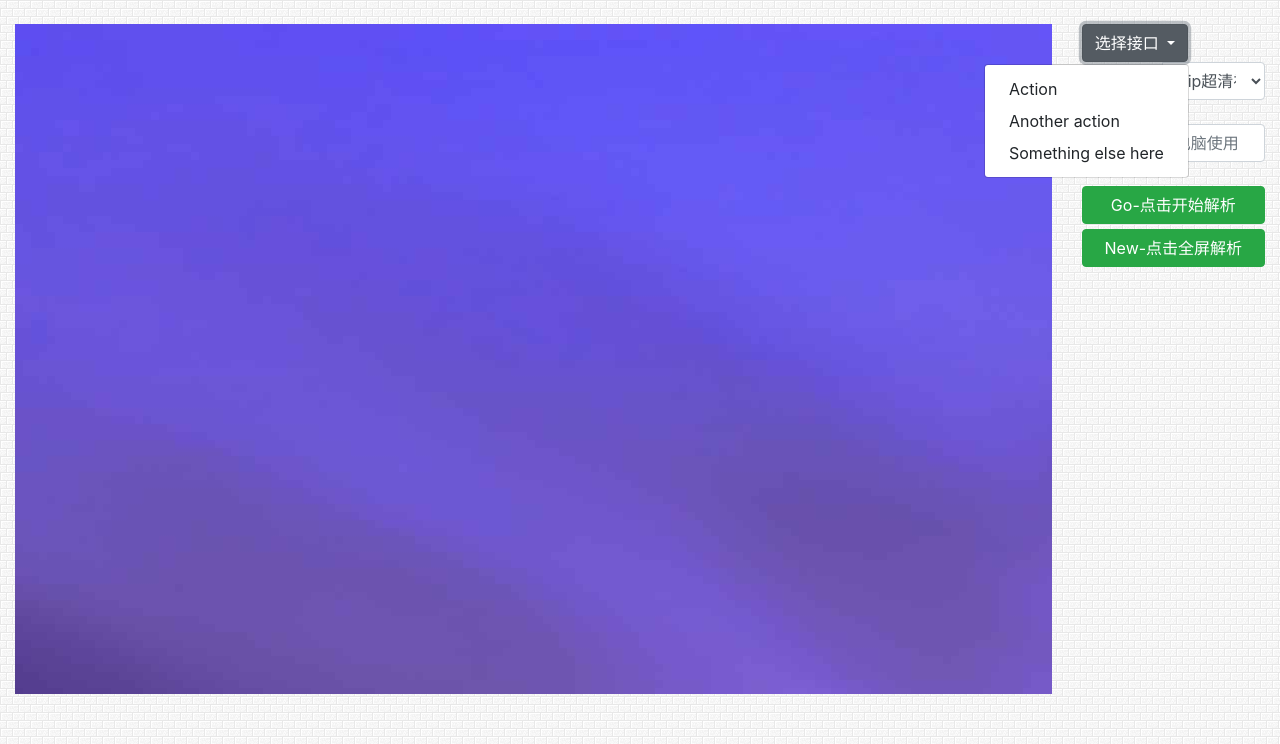
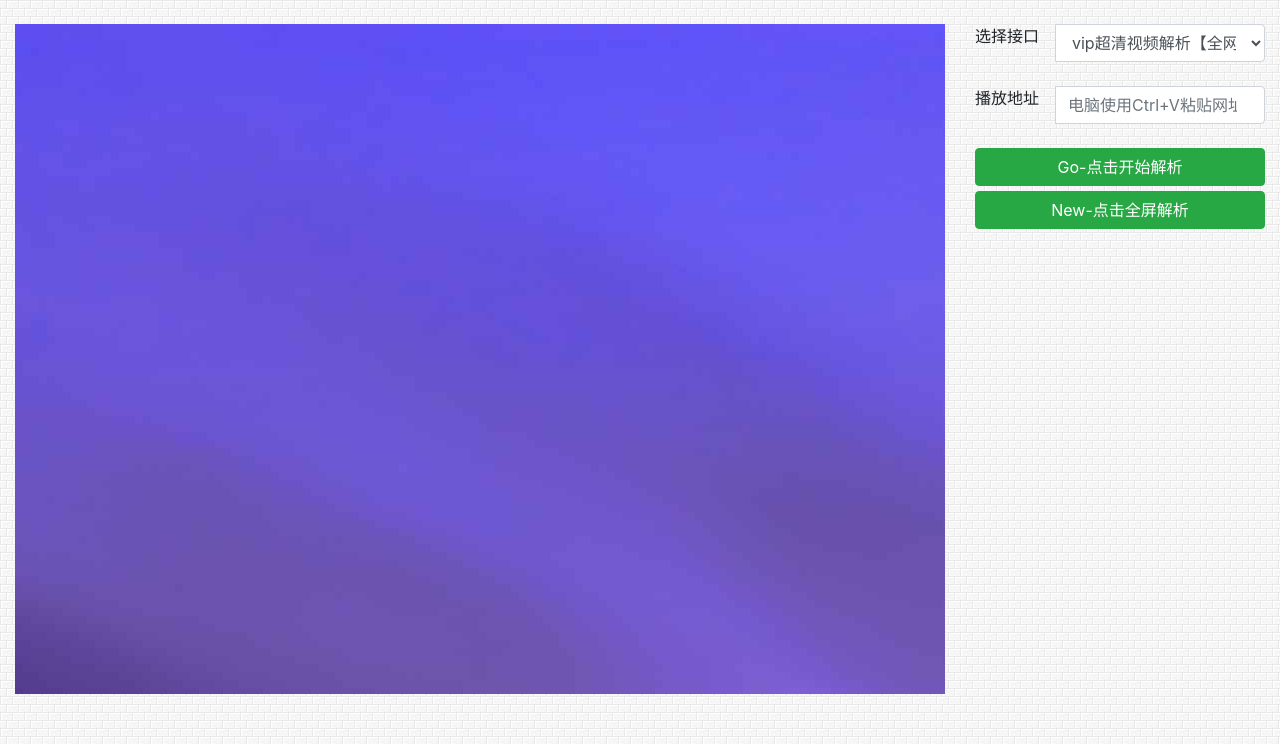
Before and after one commit to bartonCheng/pymimiblog, a Flask app: page /index in a window 1280 px wide. Shown: the part 56-800 px from the top of the page. Run offline with Flask 2, Linux system fonts and the light colour scheme.

Commit message:
add indexpage

```diff
--- a/app/templates/base.html
+++ b/app/templates/base.html
@@ -36,7 +36,7 @@
     </div>
     <div class="row">
       <!-- 播放器 -->
-      <div class="col-10 col">
+      <div class="col-9 col">
         <div class="panel panel-default">
           <div id="kj" class="panel-body">
             <iframe src="/static/img/bgimg004.jpg" id="player" width="100%" height="670px" allowTransparency="true"
@@ -46,18 +46,7 @@
       </div>
 
       <!-- 选项卡 -->
-      <div class="col-2 col">
-        <div class="btn-group">
-          <button id="urldatas" type="button" class="btn btn-secondary dropdown-toggle" data-toggle="dropdown"
-            aria-haspopup="true" aria-expanded="false">
-            选择接口
-          </button>
-          <div class="dropdown-menu dropdown-menu-right">
-            <button class="dropdown-item" type="button">Action</button>
-            <button class="dropdown-item" type="button">Another action</button>
-            <button class="dropdown-item" type="button">Something else here</button>
-          </div>
-        </div>
+      <div class="col-3 col">
         <div class="input-group" style="width: 100%">
           <span class="input-group-addon" style="width: 80px">选择接口</span>
           <select class="form-control" id="jiekou">
@@ -150,11 +139,6 @@
         alert("您的浏览器不支持,请按 Ctrl+D 手动收藏!");
       }
     }
-
-    $('#urldatas').dropdown('toggle', function (e) {
-      // do something...
-      console.log(e)
-    })
   </script>
 </body>
 
```
